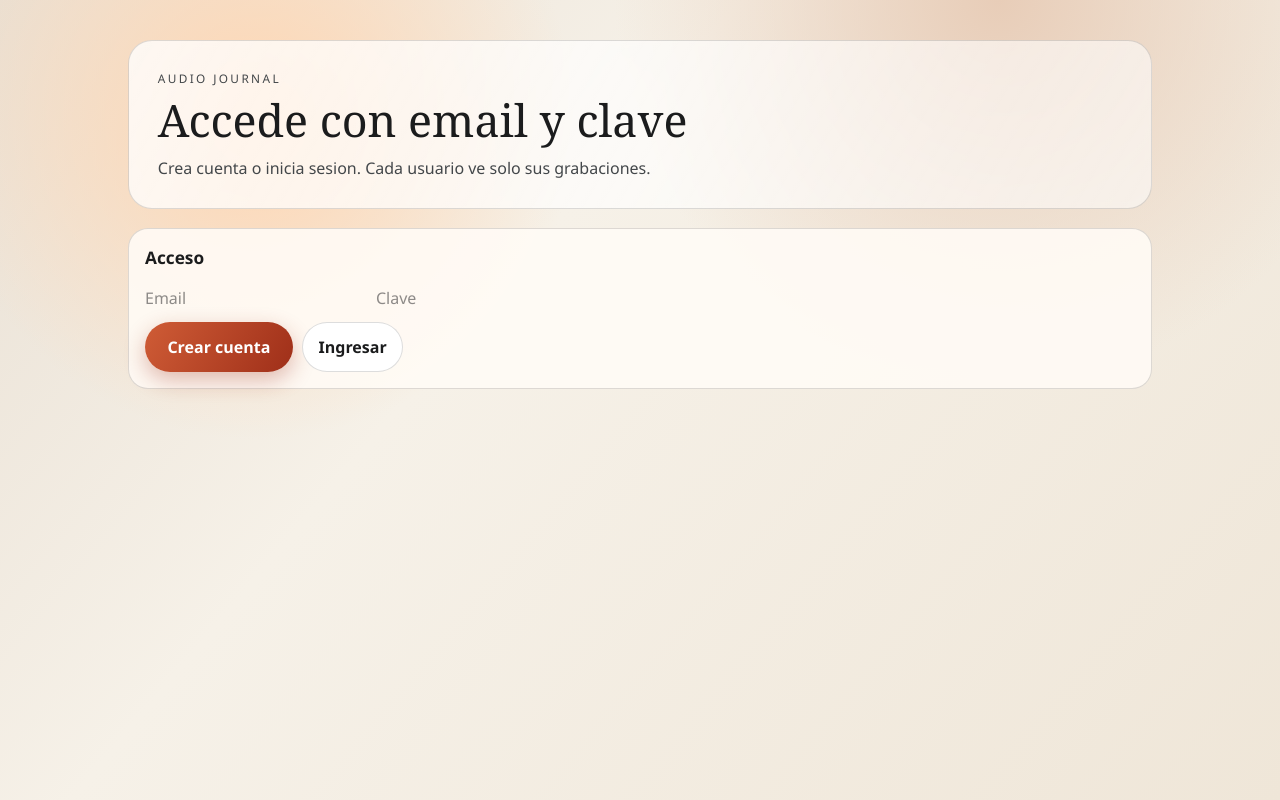
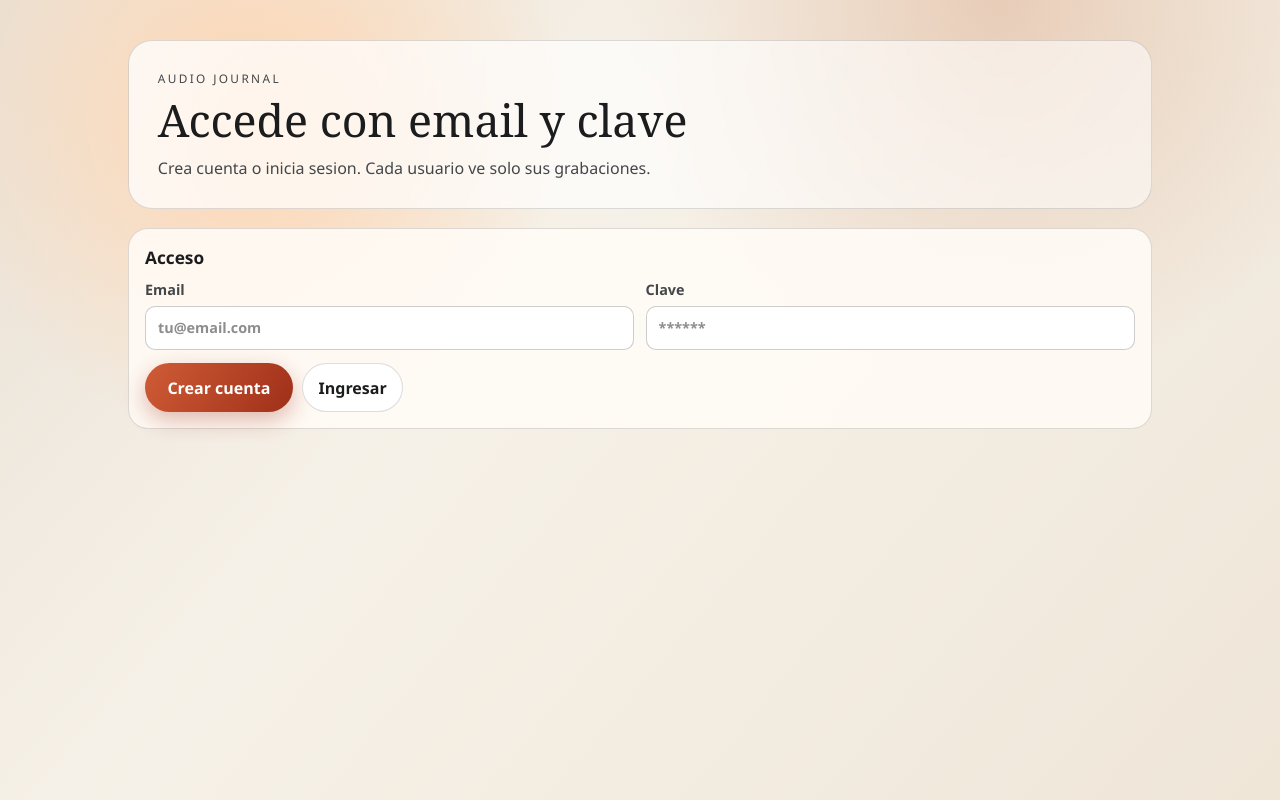
Before and after one commit to daviduek/recorder-web, a Next.js app: page / in a window 1280 px wide. Built offline with nearby package versions, Linux system fonts and the light colour scheme.

Commit message:
fix: make auth email/password fields visible and clear

```diff
--- a/src/app/globals.css
+++ b/src/app/globals.css
@@ -133,6 +133,36 @@ body {
   font-weight: 600;
 }
 
+.auth-fields {
+  display: grid;
+  grid-template-columns: repeat(2, minmax(0, 1fr));
+  gap: 0.7rem;
+  margin-top: 0.5rem;
+}
+
+.auth-label {
+  display: grid;
+  gap: 0.3rem;
+  font-size: 0.9rem;
+  color: var(--ink-soft);
+  font-weight: 600;
+}
+
+.auth-input {
+  width: 100%;
+  border: 1px solid rgba(27, 28, 29, 0.22);
+  background: #fff;
+  color: var(--ink);
+  border-radius: 10px;
+  padding: 0.65rem 0.75rem;
+  outline: none;
+}
+
+.auth-input:focus {
+  border-color: var(--accent);
+  box-shadow: 0 0 0 3px rgba(207, 92, 54, 0.18);
+}
+
 .progress-wrap {
   width: 100%;
   display: grid;
@@ -262,4 +292,8 @@ audio {
     padding: 0.9rem;
     border-radius: 16px;
   }
+
+  .auth-fields {
+    grid-template-columns: 1fr;
+  }
 }
--- a/src/app/page.tsx
+++ b/src/app/page.tsx
@@ -520,18 +520,28 @@ export default function Home() {
 
           <section className="panel">
             <p className="panel-title">Acceso</p>
+            <div className="auth-fields">
+              <label className="auth-label">
+                <span>Email</span>
                 <input
-              placeholder="Email"
+                  className="auth-input"
+                  type="email"
+                  placeholder="tu@email.com"
                   value={authEmail}
                   onChange={(event) => setAuthEmail(event.target.value)}
                 />
+              </label>
+              <label className="auth-label">
+                <span>Clave</span>
                 <input
+                  className="auth-input"
                   type="password"
-              placeholder="Clave"
+                  placeholder="******"
                   value={authPassword}
                   onChange={(event) => setAuthPassword(event.target.value)}
-              style={{ marginTop: "0.6rem" }}
                 />
+              </label>
+            </div>
             <div style={{ display: "flex", gap: "0.6rem", marginTop: "0.8rem" }}>
               <button
                 type="button"
```
Lines whose indentation alone changed are shown as unchanged.
